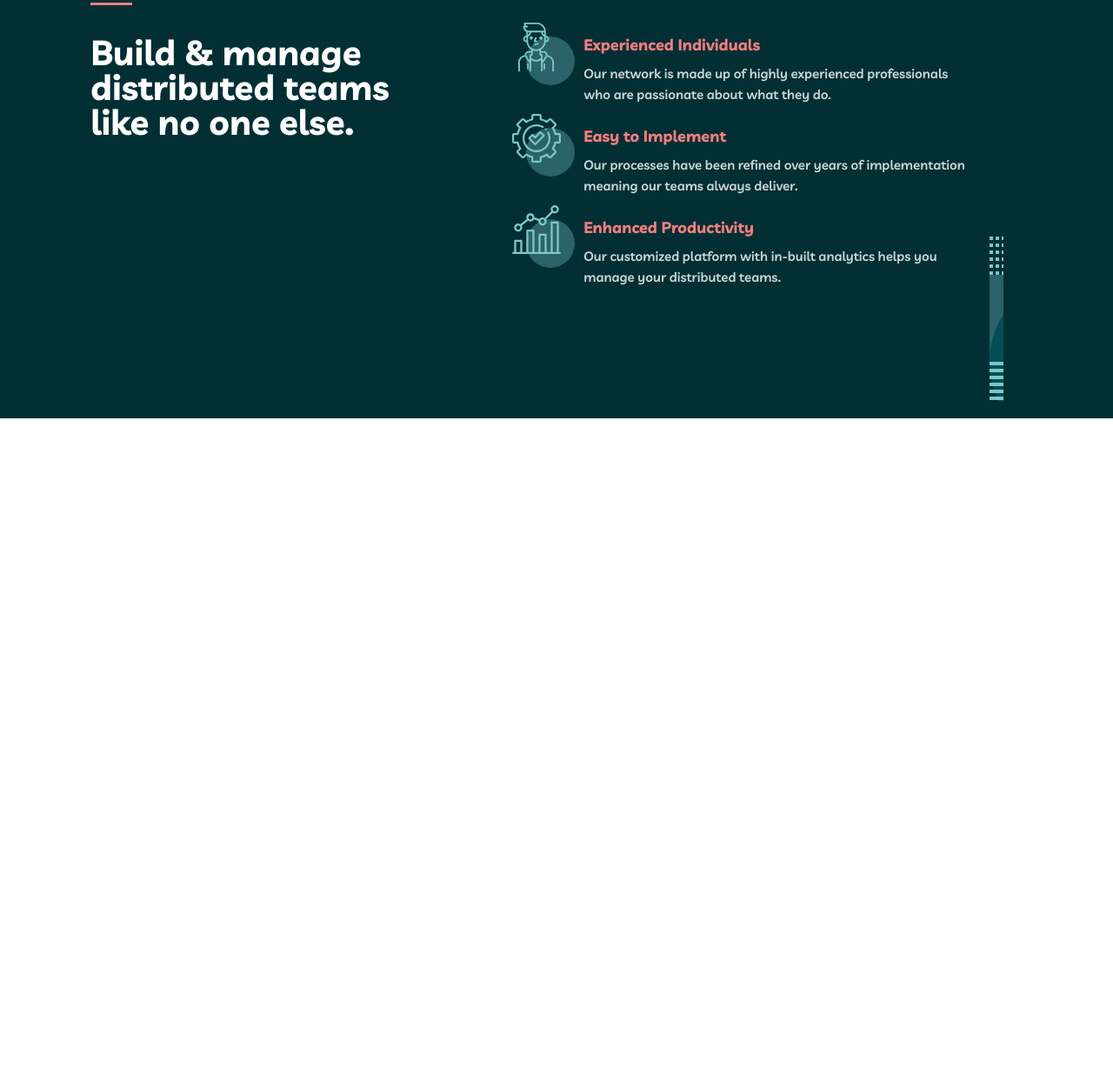
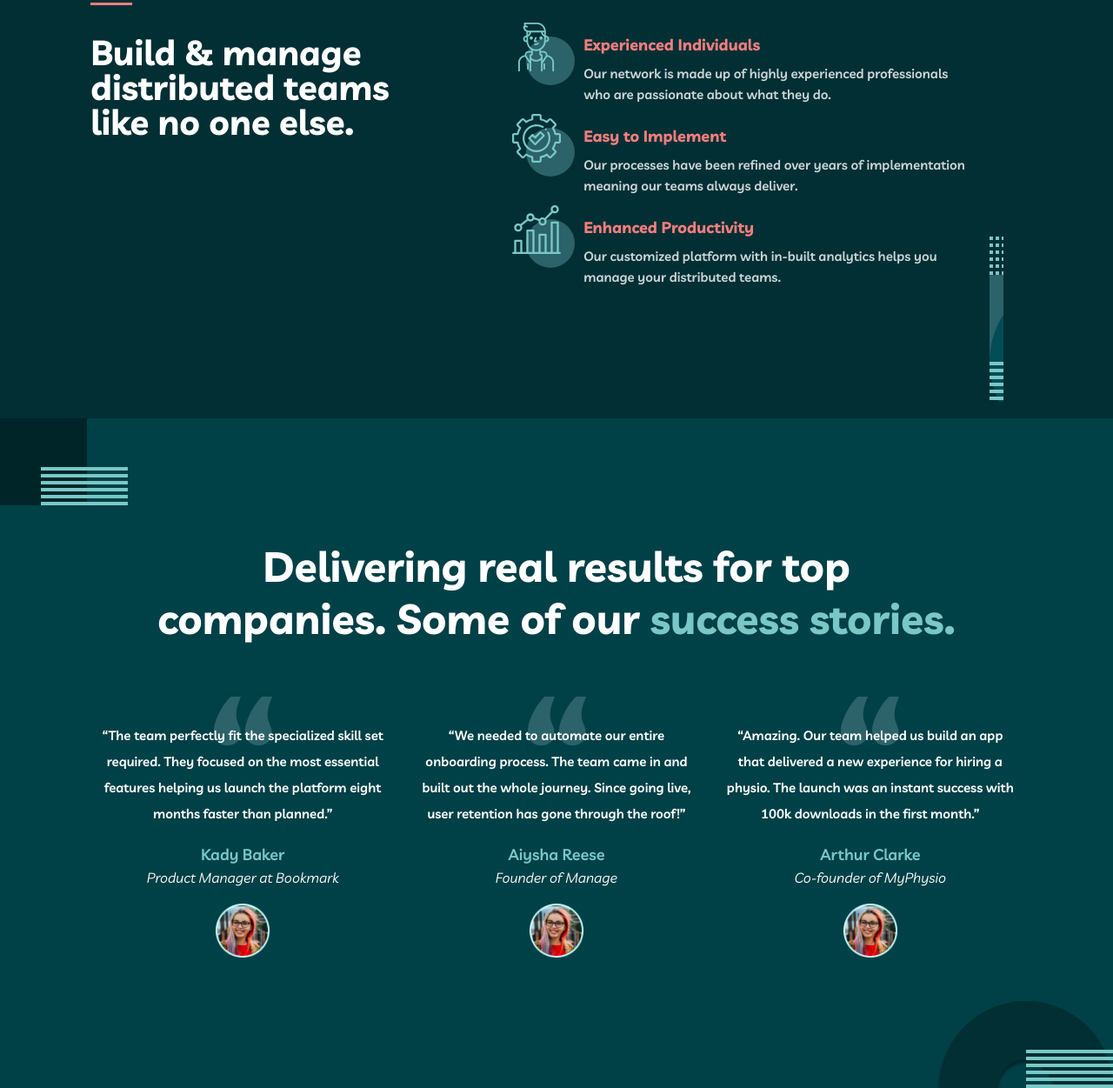
Before and after one commit to imyuldoshev/myteam, a plain HTML site: page index.html in a window 1280 px wide. Shown: the part 867-2118 px from the top of the page at 87% size. Before the commit the page ends 1348 px from the top, so only its background shows below. Drawn offline with Linux system fonts and the light colour scheme.

Commit message:
added result section and fixed seo

```diff
--- a/index.html
+++ b/index.html
@@ -3,6 +3,7 @@
   <head>
     <meta charset="UTF-8" />
     <meta name="viewport" content="width=device-width, initial-scale=1" />
+    <meta name="theme-color" content="#014e56" />
     <meta
       name="description"
       content="Build and manage high-performing distributed teams with myteam. Find experienced global talent and get the people and support your company needs to thrive."
@@ -26,14 +27,8 @@
       content="https://myteam-indol-zeta.vercel.app/pictures/myteam-logo.png"
     />
     <meta property="og:image:alt" content="myteam logo" />
-    <meta
-      name="twitter:card"
-      content="summary"
-    />
-    <meta
-      name="twitter:url"
-      content="https://myteam-indol-zeta.vercel.app/"
-    />
+    <meta name="twitter:card" content="summary" />
+    <meta name="twitter:url" content="https://myteam-indol-zeta.vercel.app/" />
     <meta
       name="twitter:title"
       content="myteam | Build high-performing distributed teams"
@@ -47,6 +42,12 @@
       content="https://myteam-indol-zeta.vercel.app/pictures/myteam-logo.png"
     />
     <meta name="twitter:image:alt" content="myteam logo" />
+    <link rel="preconnect" href="https://fonts.googleapis.com" />
+    <link rel="preconnect" href="https://fonts.gstatic.com" crossorigin />
+    <link
+      href="https://fonts.googleapis.com/css2?family=Livvic:ital,wght@0,100;0,200;0,300;0,400;0,500;0,600;0,700;0,900;1,100;1,200;1,300;1,400;1,500;1,600;1,700;1,900&display=swap"
+      rel="stylesheet"
+    />
     <link rel="stylesheet" href="./style.css" />
     <title>myteam | Build High-Performing Distributed Teams</title>
     <script type="application/ld+json">
@@ -61,20 +62,21 @@
     </script>
   </head>
   <body>
+    <a class="skip_link" href="#main-content">Skip to main content</a>
     <header class="header" id="header">
       <div class="container">
         <div class="header_container">
           <div>
-            <a href="#">
+            <a href="#header">
               <img src="./pictures/myteam-logo.png" alt="myteam home" />
             </a>
             <nav class="nav" aria-label="Primary navigation">
               <ul class="nav_list">
                 <li class="nav_item">
-                  <a href="#" class="nav_link"> home </a>
+                  <a href="#header" class="nav_link"> home </a>
                 </li>
                 <li class="nav_item">
-                  <a href="#" class="nav_link"> about </a>
+                  <a href="#about-title" class="nav_link"> about </a>
                 </li>
               </ul>
             </nav>
@@ -116,14 +118,18 @@
           <nav aria-label="Mobile navigation links">
             <ul class="modal_list">
               <li class="modal_item">
-                <a href="#"> home </a>
+                <a href="#header"> home </a>
               </li>
               <li class="modal_item">
-                <a href="#"> about </a>
+                <a href="#about-title"> about </a>
               </li>
             </ul>
           </nav>
-          <button class="modal_close" type="button" aria-label="Close navigation menu">
+          <button
+            class="modal_close"
+            type="button"
+            aria-label="Close navigation menu"
+          >
             <svg
               xmlns="http://www.w3.org/2000/svg"
               height="24px"
@@ -141,7 +147,7 @@
         </div>
       </div>
     </header>
-    <main>
+    <main id="main-content">
       <section class="about_section" aria-labelledby="about-title">
         <div class="container about_container">
           <div class="about_intro">
@@ -190,6 +196,67 @@
           </ul>
         </div>
       </section>
+      <section class="result" aria-labelledby="result-title">
+        <div class="container result_container">
+          <h2 class="result_title" id="result-title">
+            Delivering real results for top companies. Some of our
+            <span>success stories.</span>
+          </h2>
+          <div class="result_list">
+            <article class="result_item">
+              <p class="result-item_text">
+                “The team perfectly fit the specialized skill set required.
+                They focused on the most essential features helping us launch
+                the platform eight months faster than planned.”
+              </p>
+              <h3>Kady Baker</h3>
+              <em>Product Manager at Bookmark</em>
+              <img
+                src="./pictures/card-img.png"
+                alt=""
+                width="62"
+                height="62"
+                loading="lazy"
+                decoding="async"
+              />
+            </article>
+            <article class="result_item">
+              <p class="result-item_text">
+                “We needed to automate our entire onboarding process. The team
+                came in and built out the whole journey. Since going live, user
+                retention has gone through the roof!”
+              </p>
+              <h3>Aiysha Reese</h3>
+              <em>Founder of Manage</em>
+              <img
+                src="./pictures/card-img.png"
+                alt=""
+                width="62"
+                height="62"
+                loading="lazy"
+                decoding="async"
+              />
+            </article>
+            <article class="result_item">
+              <p class="result-item_text">
+                “Amazing. Our team helped us build an app that delivered a new
+                experience for hiring a physio. The launch was an instant
+                success with 100k downloads in the first month.”
+              </p>
+              <h3>Arthur Clarke</h3>
+              <em>Co-founder of MyPhysio</em>
+              <img
+                src="./pictures/card-img.png"
+                alt=""
+                width="62"
+                height="62"
+                loading="lazy"
+                decoding="async"
+              />
+            </article>
+          </div>
+        </div>
+      </section>
     </main>
     <script src="./app.js"></script>
   </body>
--- a/style.css
+++ b/style.css
@@ -1,5 +1,3 @@
-@import url("https://fonts.googleapis.com/css2?family=Livvic:ital,wght@0,100;0,200;0,300;0,400;0,500;0,600;0,700;0,900;1,100;1,200;1,300;1,400;1,500;1,600;1,700;1,900&display=swap");
-
 :root {
   --livvic: "Livvic", sans-serif;
 }
@@ -17,6 +15,34 @@ ol {
 
 a {
   text-decoration: none;
+}
+
+a:focus-visible,
+button:focus-visible {
+  outline: 3px solid #f67e7e;
+  outline-offset: 4px;
+}
+
+.skip_link {
+  position: fixed;
+  z-index: 10;
+  top: 1rem;
+  left: 1rem;
+  padding: 0.75rem 1rem;
+  transform: translateY(-200%);
+  border-radius: 4px;
+  background-color: #fff;
+  color: #012f34;
+  font-family: var(--livvic);
+  font-weight: 700;
+}
+
+.skip_link:focus {
+  transform: translateY(0);
+}
+
+img {
+  display: block;
 }
 
 .container {
@@ -211,6 +237,13 @@ a {
   }
 }
 
+@media (prefers-reduced-motion: reduce) {
+  .modal_wrapper,
+  .header_modal {
+    transition-duration: 0.01ms;
+  }
+}
+
 /* about section start */
 
 .about_section {
@@ -376,3 +409,116 @@ a {
 }
 
 /* about section end */
+
+/* result section start */
+
+.result {
+  background-color: #004047;
+  background-image:
+    url(./pictures/result-bg-first.png),
+    url(./pictures/result-bg-second.png);
+  background-repeat: no-repeat;
+  background-position: top left, right bottom;
+}
+
+.result_container {
+  padding-top: 140px;
+  padding-bottom: 140px;
+}
+
+.result_title {
+  max-width: 932px;
+  font-family: var(--livvic);
+  font-weight: 700;
+  font-size: 48px;
+  color: #fff;
+  text-align: center;
+  margin: 0 auto 60px;
+}
+
+.result_title span {
+  color: #79c7c6;
+}
+
+.result_list {
+  display: flex;
+  align-items: center;
+  justify-content: space-between;
+}
+
+.result_item {
+  max-width: 350px;
+  padding: 30px 10px 10px 10px;
+  text-align: center;
+  display: flex;
+  flex-direction: column;
+  align-items: center;
+  background-image: url(./pictures/card-plusNail.png);
+  background-repeat: no-repeat;
+  background-position: center top;
+}
+
+.result_item p {
+  margin-bottom: 20px;
+  font-family: var(--livvic);
+  font-weight: 600;
+  font-size: 15px;
+  color: #fff;
+  line-height: 2;
+}
+
+.result_item h3 {
+  margin-bottom: 5px;
+  color: #79C8C7;
+  font-family: var(--livvic);
+  font-weight: 600;
+  font-size: 18px;
+  text-transform: capitalize;
+}
+
+.result_item em {
+  margin-bottom: 20px;
+  font-family: var(--livvic);
+  color: #fff;
+}
+
+.result_item img {
+  width: 62px;
+  height: 62px;
+}
+
+@media (max-width: 768px) {
+  .result_container {
+    padding-top: 100px;
+    padding-bottom: 100px;
+  }
+
+  .result_title {
+    max-width: 457px;
+    margin-bottom: 48px;
+    font-size: 32px;
+  }
+
+  .result_list {
+    flex-direction: column;
+    gap: 48px;
+  }
+
+  .result_item {
+    width: 100%;
+    max-width: 573px;
+  }
+}
+
+@media (max-width: 375px) {
+  .result_title {
+    max-width: 327px;
+  }
+
+  .result_item {
+    padding-right: 0;
+    padding-left: 0;
+  }
+}
+
+/* result section end */
```
Also changed, not shown: pictures/card-img.png (added), pictures/card-plusNail.png (added), pictures/result-bg-first.png (added), pictures/result-bg-second.png (added).
